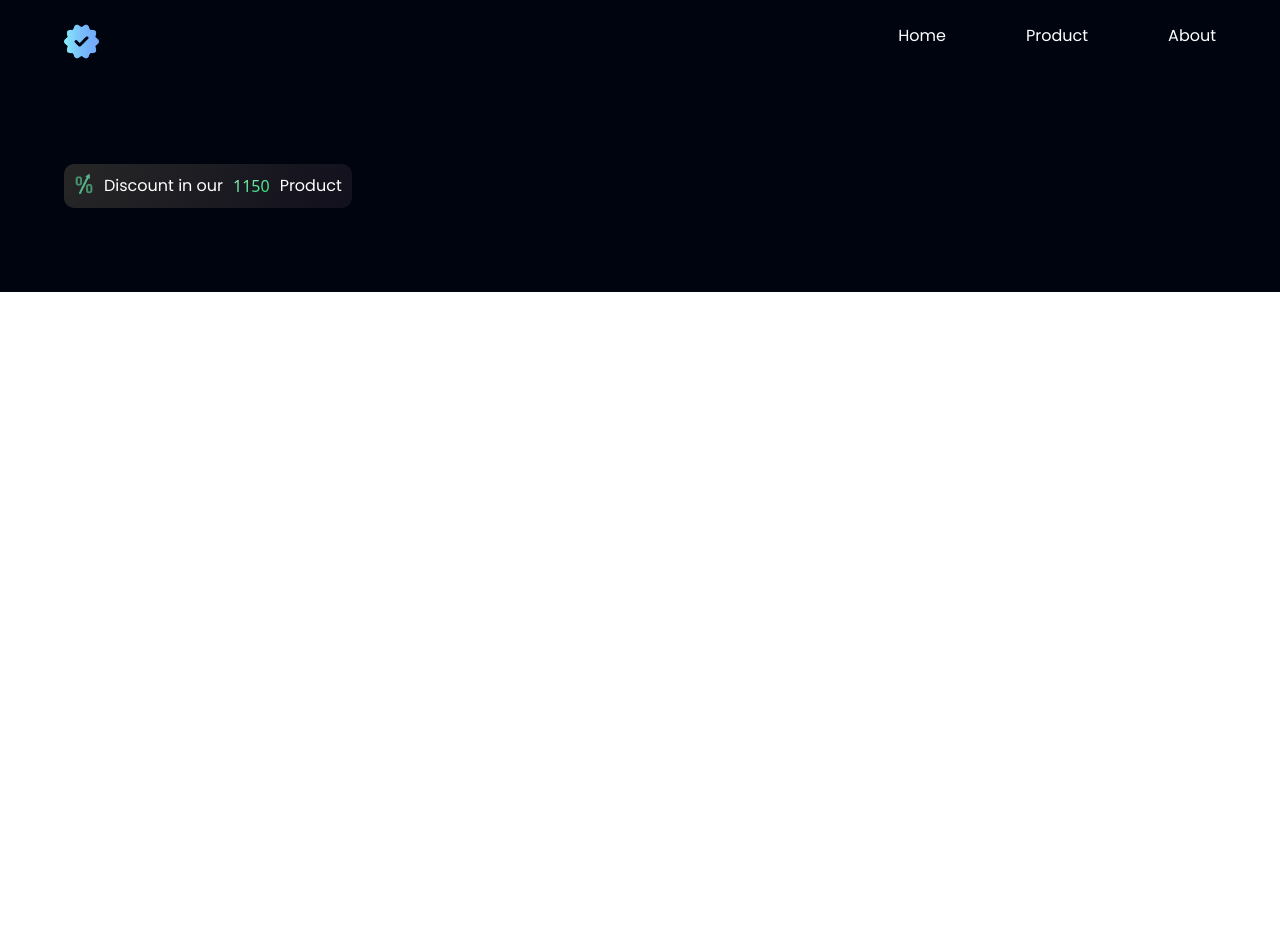
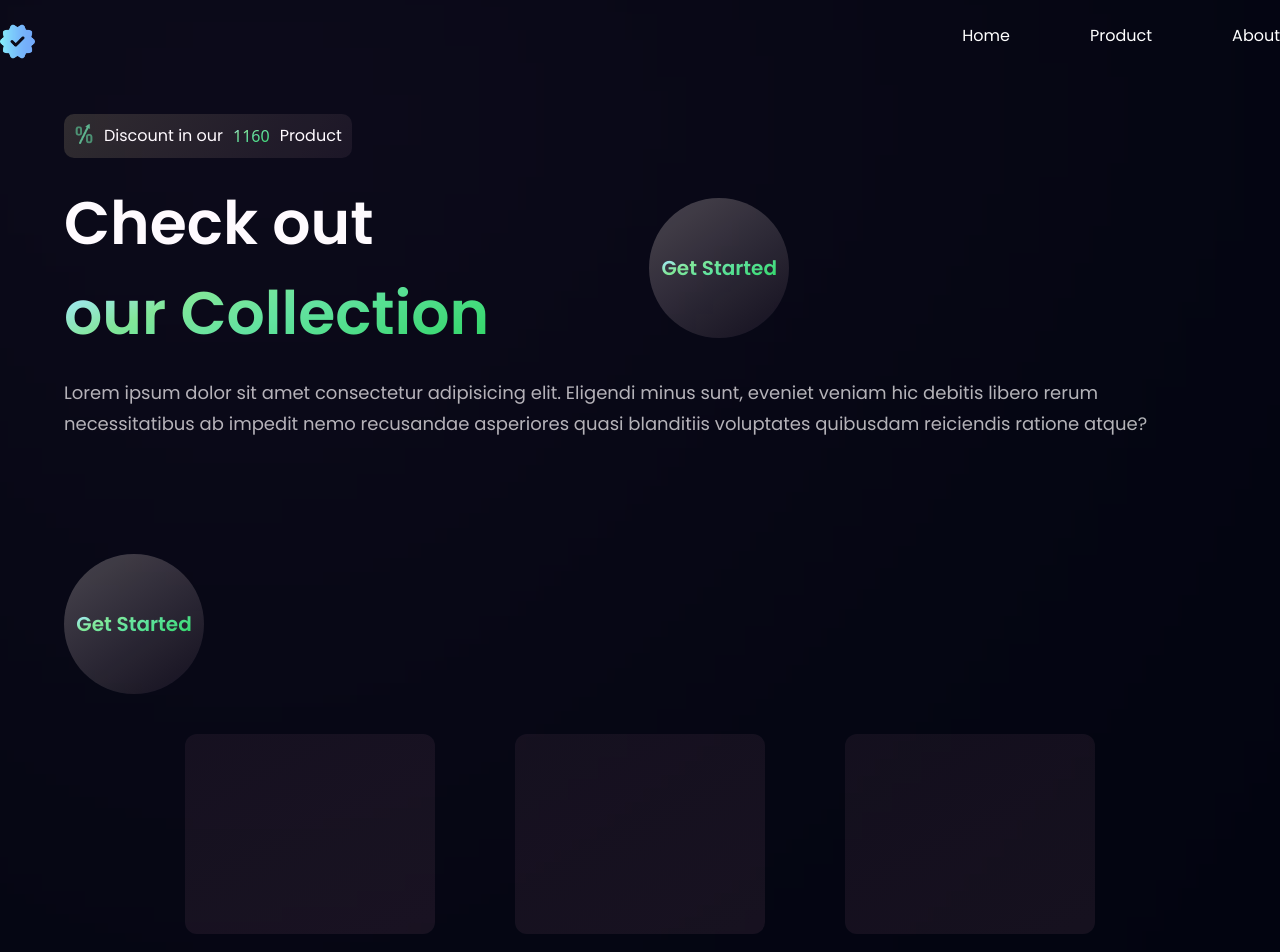
Before and after one commit to feediiiii/EmpirePro, a React (Vite) app in the folder front/: page / in a window 1280 px wide. Shown: the top 952 px of the page. Before the commit the page ends 800 px from the top, so only its background shows below. Built offline with nearby package versions, Linux system fonts and the light colour scheme.

Commit message:
home pge style fixing

```diff
--- a/front/src/App.jsx
+++ b/front/src/App.jsx
@@ -1,4 +1,5 @@
 import React from 'react'
+import GetStarted from './component/GetStarted.jsx'
 import Navbar from './component/Navbar.jsx'
 import UnderNav from './component/UnderNav.jsx'
 import css from './style.js'
@@ -6,16 +7,39 @@ import css from './style.js'
 const App = () => {
   return (
     <div className='bg-primary text-white sm:px-16 px-6'>
-
-        <div className={`${css.boxWidth}`}>
+        <div className="absolute z-0 w-[40%] h-[30%] top-0 left-0 pink__gradient"></div>
+        <div className={`${css.boxWidth} z-1`}>
           <Navbar/>
         </div>
 
 
       <div className={`bg-primary  ${css.flexStart}`}>
-        <div className={`${css.boxWidth}`}>
+        <div className={`${css.boxWidth} sm:mt-[50px] mt-[100px]`}>
             <UnderNav/>
         </div>
+      </div>
+
+
+      <div className={`bg-primary  ${css.flexCenter} justify-center items-center`}>
+        <div className={`${css.boxWidth} sm:mt-[50px] mt-[30px] justify-center items-center`}>
+              <GetStarted/>
+          </div>
+      </div>
+
+      <div className={` font-poppins ${css.flexCenter} `}>
+
+          <div className='items-center flex mt-[50px] flex-col sm:flex-row md:m-[40px] space-x-20  mb-[100px] justify-around '>
+            <div className={'shadow-white bg-gray-gradient  rounded-xl    w-[250px] h-[200px]  hover:border-2 border-x-green-300 '}>
+
+            </div>
+            <div className={'shadow-white bg-gray-gradient w-[250px] h-[200px] ] rounded-xl hover:border-2 border-x-green-300'}>
+
+            </div>
+            <div className={'shadow-white bg-gray-gradient w-[250px] h-[200px]  rounded-xl hover:border-2 border-x-green-300'}>
+
+            </div>
+          </div>
+
       </div>
 
 
--- /dev/null
+++ b/front/src/component/GetStarted.jsx
@@ -0,0 +1,12 @@
+import React from 'react'
+import css from '../style.js'
+
+const GetStarted = () => {
+  return (
+    <div className={`${css.flexCenter} w-[140px] h-[140px] rounded-full bg-black-gradient justify-center items-center`}>
+        <h1 className={'font-poppins font-semibold ss:text-[20px] text-green'} >Get Started</h1>
+    </div>
+  )
+}
+
+export default GetStarted
--- a/front/src/component/Navbar.jsx
+++ b/front/src/component/Navbar.jsx
@@ -10,7 +10,7 @@ const Navbar = () => {
 const [toggle,setToggle] = useState(false)
 
   return (
-    <nav className='w-full flex py-6 justify-between item-center navbar h-[100px]'>
+    <nav className='fixed top-0 left-0 right-0 z-50  w-full flex py-6 justify-between item-center navbar h-[100px] ' >
         <img src={logo} className="w-[35px] h-[35px]" alt={"The logo"}/>
         <ul className='list-none justify-end sm:flex hidden item-center font-poppins font-normal cursor-pointer flex-1'>
             {navBarComp.map((element,index)=>{
--- a/front/src/component/UnderNav.jsx
+++ b/front/src/component/UnderNav.jsx
@@ -2,13 +2,14 @@ import React from 'react'
 import css from '../style.js'
 import img1 from '../assets/percent (1).png'
 import { useState , useEffect} from 'react'
+import GetStarted from './GetStarted.jsx'
 
 const UnderNav = () => {
 
     const [numGen,setNumGen]=useState(1145)
 
     const NumberGenerator=()=>{
-        setNumGen((prev)=>prev+1);
+        setNumGen((prev)=>prev+3);
     }
 
 
@@ -22,6 +23,7 @@ const UnderNav = () => {
 
 
   return (
+<>
 
     <section className={`${css.paddingY} flex flex-col items-start`}>
         <div className={`${css.flexStart} items-start bg-discount-gradient rounded-[10px] mb-[20px] p-[10px]`}>
@@ -29,8 +31,29 @@ const UnderNav = () => {
                 <img src={img1} className={`w-[20px] h-[20px] items-start `}/><span className='ml-[10px] font-poppins'>Discount in our </span>
                 <span className='ml-[10px] font-medium text-green font-bold'>{numGen}</span><span className='ml-[10px] font-poppins'> Product </span>
             </div>
+
+
         </div>
+
+        <div className="flex flex-row item-center flex-2 ">
+                <h1 className=' font-poppins font-semibold text-[50px] ss:text-[60px]'>
+                    Check out
+                    <br/>
+                    <span className='text-green'> our Collection </span>
+                </h1>
+
+                <div className={"ss:flex hidden md:mr-[10px] w-[300px] place-content-end"}>
+                    <div className={`justify-center ${css.flexCenter} ml-[100px]`}>
+                        <GetStarted/>
+                    </div>
+                </div>
+            </div>
+                <p className={`${css.paragraph} mt-[20px]`}>
+                    Lorem ipsum dolor sit amet consectetur adipisicing elit. Eligendi minus sunt, eveniet veniam hic debitis libero rerum necessitatibus ab impedit nemo recusandae asperiores quasi blanditiis voluptates quibusdam reiciendis ratione atque?
+                </p>
+
     </section>
+    </>
   )
 }
 
--- a/front/src/component/dummyData.js
+++ b/front/src/component/dummyData.js
@@ -3,5 +3,4 @@ const navBarComp = [
     {title:"Product",URL:"#"},
     {title:"About",URL:"https://chat.openai.com/chat"}
 ]
-
 export default navBarComp
--- a/front/src/index.css
+++ b/front/src/index.css
@@ -16,6 +16,10 @@
 
 * {
   scroll-behavior: smooth;
+}
+
+.border-gradient {
+  border-image: linear-gradient(to right, blue, purple); border-image-slice: 1; border-radius: 20px;
 }
 
 .text-gradient {
@@ -67,7 +71,7 @@
 .bg-gray-gradient {
   background: linear-gradient(
     153.47deg,
-    rgba(255, 255, 255, 0) -341.94%,
+    rgba(233, 231, 231, 0) -341.94%,
     #14101d 95.11%
   );
 }
@@ -88,12 +92,24 @@
   text-fill-color: transparent;
 }
 
+.bg-green-gradient {
+  background : linear-gradient(
+    157.81deg,
+    #def9fa -43.27%,
+    #bef3f5 -21.24%,
+    #9dedf0 12.19%,
+    #7deb95 29.82%,
+    #5ce69c 51.94%,
+    #2fda68 90.29%
+  );
+}
+
 .bg-discount-gradient {
   background: linear-gradient(125.17deg, #272727 0%, #11101d 100%);
 }
 
 .box-shadow {
-  box-shadow: 0px 20px 100px -10px rgba(66, 71, 91, 0.1);
+  box-shadow: 0 0 0 1px rgba(255, 255, 255, 0.25);
 }
 
 .sidebar {
```
